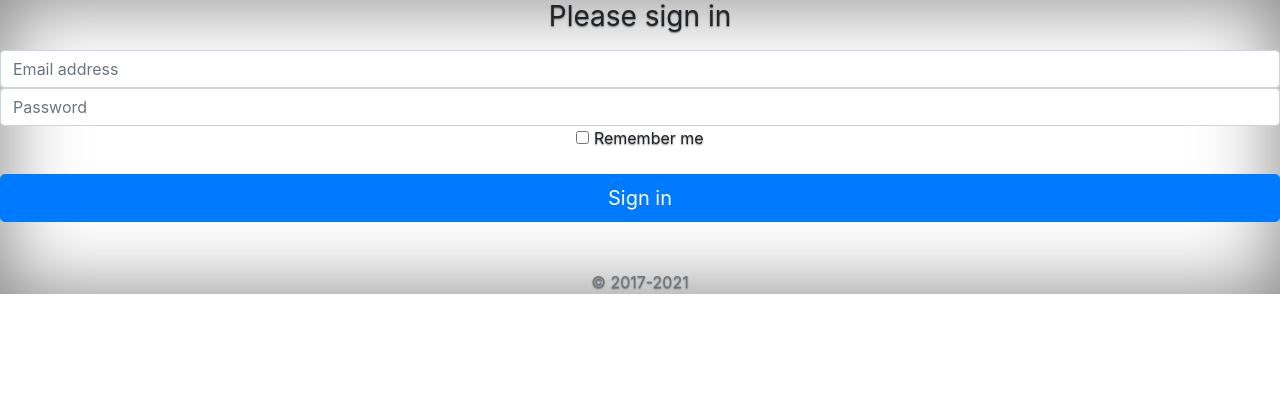
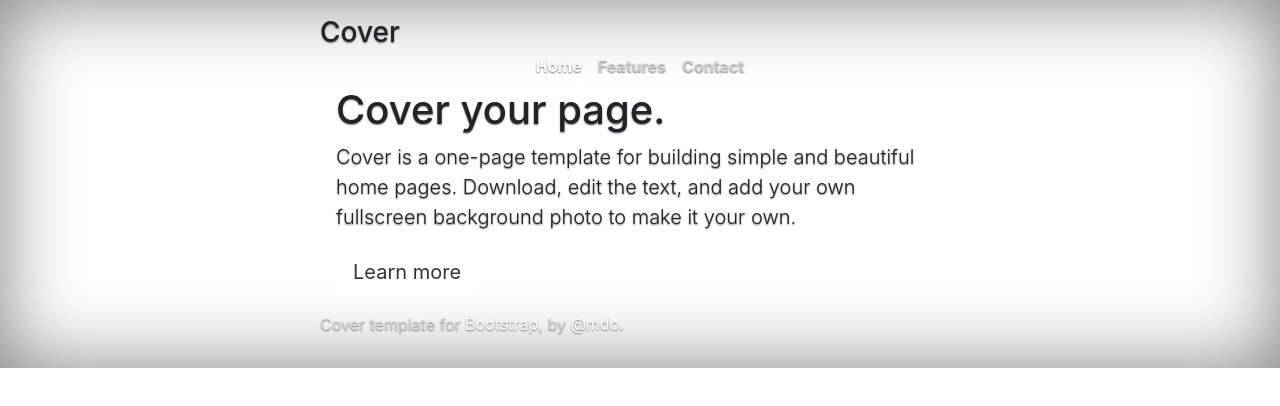
Before and after one commit to sorkinl/Carpool3.0, a React (Create React App) app: page / in a window 1280 px wide. Shown: the top 406 px of the page. Built offline with nearby package versions, Linux system fonts and the light colour scheme.

Commit message:
login & signup

```diff
--- a/src/App.js
+++ b/src/App.js
@@ -2,10 +2,9 @@ import logo from "./logo.svg";
 import "./App.css";
 import "bootstrap/dist/css/bootstrap.min.css";
 import FrontPage from "./components/FrontPage/FrontPage";
-import LogIn from "./components/Auth/LogIn";
 
 function App() {
-  return <LogIn/>;
+  return <FrontPage/>;
 }
 
 export default App;
--- a/src/components/Auth/LogIn.jsx
+++ b/src/components/Auth/LogIn.jsx
@@ -3,86 +3,25 @@ import "./LogIn.css";
 
 export default function LogIn() {
     return (
-        <div className="text-center">
+        <div className="text-center d-flex vh-100 align-content-center justify-content-center flex-wrap">
             <form className="form-signin">
-                {/* <img class="mb-4" src="../assets/brand/bootstrap-solid.svg" alt="" width="72" height="72"/> */}
                 <h1 className="h3 mb-3 font-weight-normal">Please sign in</h1>
                 <label for="inputEmail" className="sr-only">Email address</label>
                 <input type="email" id="inputEmail" className="form-control" placeholder="Email address" required autofocus/>
-                <label for="inputPassword" class="sr-only">Password</label>
+
+                <label for="inputPassword" className="sr-only">Password</label>
                 <input type="password" id="inputPassword" className="form-control" placeholder="Password" required/>
-                <div class="checkbox mb-3">
+
+                <div className="checkbox mb-3 mt-3">
                     <label>
                         <input type="checkbox" value="remember-me"/> Remember me
                     </label>
                 </div>
+
                 <button className="btn btn-lg btn-primary btn-block" type="submit">Sign in</button>
                 <p className="mt-5 mb-3 text-muted">&copy; 2017-2021</p>
+
             </form>
         </div>
     );
 }
-
-
-
-{/* <html lang="en">
-  <head>
-    <meta charset="utf-8">
-    <meta name="viewport" content="width=device-width, initial-scale=1, shrink-to-fit=no">
-    <meta name="description" content="">
-    <meta name="author" content="Mark Otto, Jacob Thornton, and Bootstrap contributors">
-    <meta name="generator" content="Hugo 0.80.0">
-    <title>Signin Template · Bootstrap v4.6</title>
-
-    <link rel="canonical" href="https://getbootstrap.com/docs/4.6/examples/sign-in/">
-
-
-
-    <!-- Bootstrap core CSS --> */}
-{/* <link href="../assets/dist/css/bootstrap.min.css" rel="stylesheet"> */}
-
-
-
-    // <style>
-    //   .bd-placeholder-img {
-    //     font-size: 1.125rem;
-    //     text-anchor: middle;
-    //     -webkit-user-select: none;
-    //     -moz-user-select: none;
-    //     -ms-user-select: none;
-    //     user-select: none;
-    //   }
-
-    //   @media (min-width: 768px) {
-    //     .bd-placeholder-img-lg {
-    //       font-size: 3.5rem;
-    //     }
-    //   }
-    // </style>
-
-
-    // <!-- Custom styles for this template -->
-    // <link href="signin.css" rel="stylesheet">
-//   </head>
-//   <body class="text-center">
-
-// <form class="form-signin">
-//   <img class="mb-4" src="../assets/brand/bootstrap-solid.svg" alt="" width="72" height="72">
-//   <h1 class="h3 mb-3 font-weight-normal">Please sign in</h1>
-//   <label for="inputEmail" class="sr-only">Email address</label>
-//   <input type="email" id="inputEmail" class="form-control" placeholder="Email address" required autofocus>
-//   <label for="inputPassword" class="sr-only">Password</label>
-//   <input type="password" id="inputPassword" class="form-control" placeholder="Password" required>
-//   <div class="checkbox mb-3">
-//     <label>
-//       <input type="checkbox" value="remember-me"> Remember me
-//     </label>
-//   </div>
-//   <button class="btn btn-lg btn-primary btn-block" type="submit">Sign in</button>
-//   <p class="mt-5 mb-3 text-muted">&copy; 2017-2021</p>
-// </form>
-
-
-
-//   </body>
-// </html>
--- a/src/components/FrontPage/FrontPage.jsx
+++ b/src/components/FrontPage/FrontPage.jsx
@@ -1,6 +1,5 @@
 import React from "react";
 import "./FrontPage.css";
-
 
 const FrontPage = () => {
   return (
```
Also changed, not shown: src/components/Auth/LogIn.css (deleted, +0 -43 lines), src/components/Auth/SignUp.jsx (+23 -0 lines).
